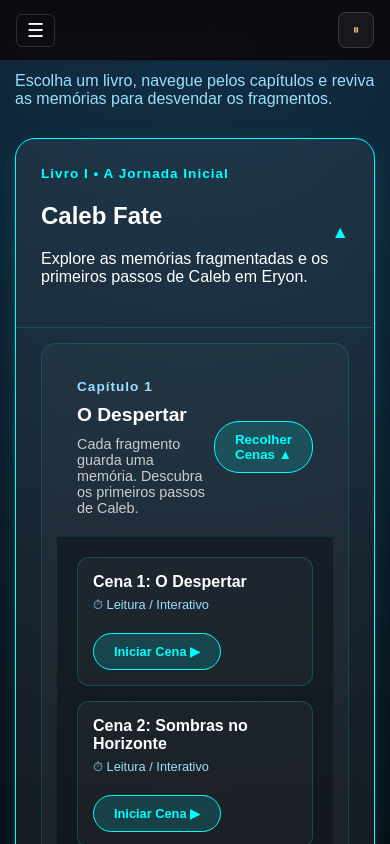
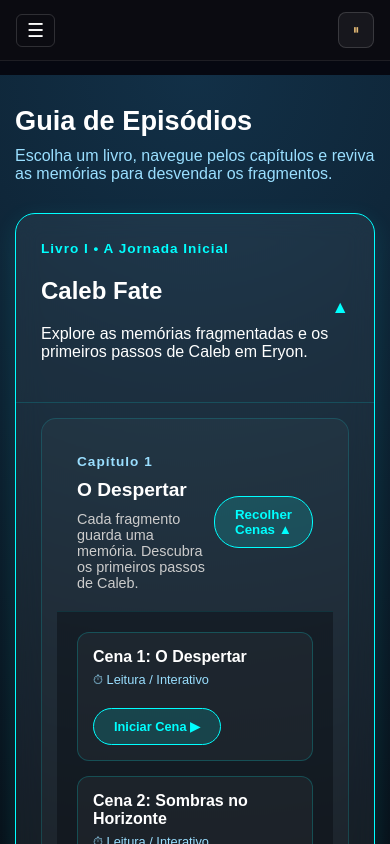
Before and after one commit to malveiracaiodev/FragmentosDaEternidade, a React (Vite) app: page /FragmentosDaEternidade/historia in a window 390 px wide. Shown: the top 844 px of the page. Built offline with nearby package versions, Linux system fonts and the light colour scheme; no server answers.

Commit message:
Update layout styles for Navbar and mobile responsiveness
Added padding to compensate for fixed Navbar height and adjusted mobile button spacing.

```diff
--- a/src/styles/layout.css
+++ b/src/styles/layout.css
@@ -28,6 +28,10 @@
 
     position: relative;
 
+    /* REGRAS ADICIONADAS: Compensa a altura da Navbar fixa (60px + folga) */
+    padding-top: 75px;
+    box-sizing: border-box;
+
     overflow-x: hidden;
 }
 
@@ -44,7 +48,7 @@
 
 
 /* ================================
-   CONTAINERS GERAIS
+   CONTAINERS GERAIS DE PÁGINAS
 ================================ */
 
 .container,
@@ -63,15 +67,19 @@
 
 
 /* ================================
-   MOBILE
+   AJUSTE RESPONSIVO (MOBILE)
 ================================ */
 
 @media (max-width: 768px) {
 
+    /* No mobile dá uma folga levemente maior para os botões do topo do leitor */
+    .page-content {
+        padding-top: 75px;
+    }
+
     .container,
     .content-container,
     .page-container {
-
         padding-left: 1rem;
         padding-right: 1rem;
     }
```
